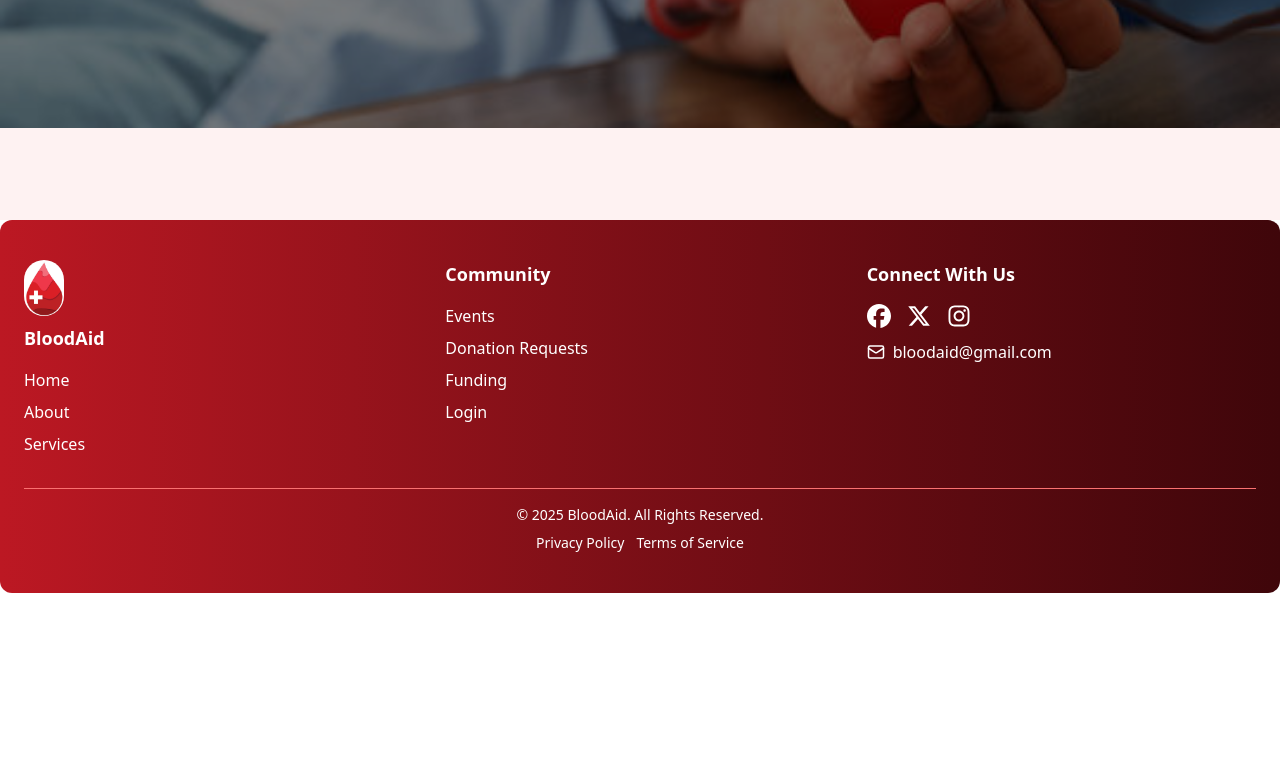
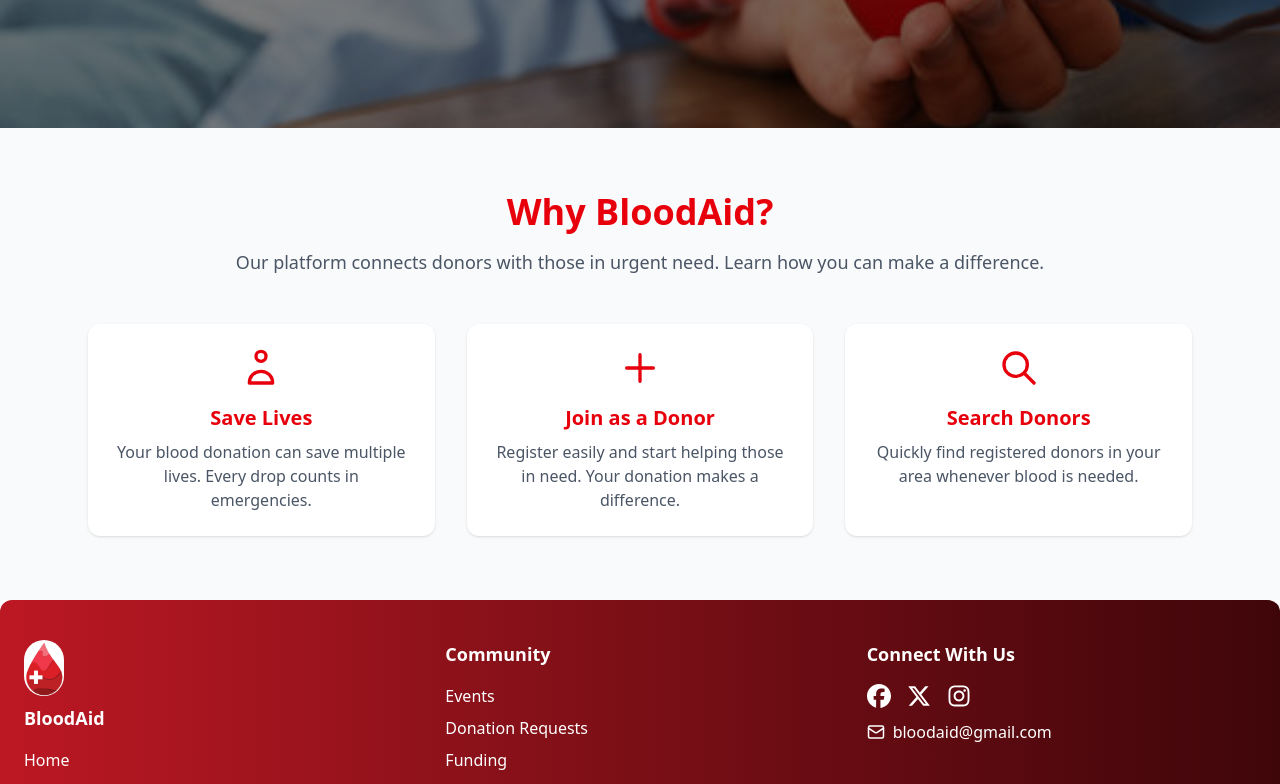
Before and after one commit to marufaakter1947/Blood-Aid, a React (Vite) app: page / in a window 1280 px wide. Shown: the part 512-1296 px from the top of the page. Before the commit the page ends 1105 px from the top, so only its background shows below. Built offline with nearby package versions, Linux system fonts and the light colour scheme; no server answers.

Commit message:
Featured section added

```diff
--- /dev/null
+++ b/src/Component/Featured/Featured.jsx
@@ -0,0 +1,102 @@
+import { motion } from "framer-motion";
+
+const features = [
+  {
+    title: "Save Lives",
+    description:
+      "Your blood donation can save multiple lives. Every drop counts in emergencies.",
+    icon: (
+      <svg
+        className="w-10 h-10 text-red-600"
+        fill="none"
+        stroke="currentColor"
+        strokeWidth={2}
+        viewBox="0 0 24 24"
+      >
+        <path
+          strokeLinecap="round"
+          strokeLinejoin="round"
+          d="M12 8c1.656 0 3-1.344 3-3S13.656 2 12 2 9 3.344 9 5s1.344 3 3 3zM12 14c-4 0-7 3-7 7h14c0-4-3-7-7-7z"
+        />
+      </svg>
+    ),
+  },
+  {
+    title: "Join as a Donor",
+    description:
+      "Register easily and start helping those in need. Your donation makes a difference.",
+    icon: (
+      <svg
+        className="w-10 h-10 text-red-600"
+        fill="none"
+        stroke="currentColor"
+        strokeWidth={2}
+        viewBox="0 0 24 24"
+      >
+        <path
+          strokeLinecap="round"
+          strokeLinejoin="round"
+          d="M12 4v16m8-8H4"
+        />
+      </svg>
+    ),
+  },
+  {
+    title: "Search Donors",
+    description:
+      "Quickly find registered donors in your area whenever blood is needed.",
+    icon: (
+      <svg
+        className="w-10 h-10 text-red-600"
+        fill="none"
+        stroke="currentColor"
+        strokeWidth={2}
+        viewBox="0 0 24 24"
+      >
+        <path
+          strokeLinecap="round"
+          strokeLinejoin="round"
+          d="M21 21l-6-6m2-5a7 7 0 11-14 0 7 7 0 0114 0z"
+        />
+      </svg>
+    ),
+  },
+];
+
+const Featured = () => {
+  return (
+    <section className="py-16 bg-gray-50">
+      <div className="max-w-6xl mx-auto px-6 text-center">
+        <h2 className="text-3xl md:text-4xl font-bold text-red-600">
+          Why BloodAid?
+        </h2>
+        <p className="mt-4 text-gray-600 text-lg">
+          Our platform connects donors with those in urgent need. Learn how you can make a difference.
+        </p>
+
+        <div className="mt-12 grid gap-8 md:grid-cols-3">
+          {features.map((feature, index) => (
+            <motion.div
+              key={index}
+              initial={{ opacity: 0, y: 30 }}
+              whileInView={{ opacity: 1, y: 0 }}
+              viewport={{ once: true }}
+              transition={{ duration: 0.6, delay: index * 0.2 }}
+              className="bg-white p-6 rounded-xl shadow hover:shadow-lg transition cursor-pointer"
+            >
+              <div className="flex items-center  justify-center mb-4">
+                {feature.icon}
+              </div>
+              <h3 className="text-xl font-bold text-red-600 mb-2">
+                {feature.title}
+              </h3>
+              <p className="text-gray-600">{feature.description}</p>
+            </motion.div>
+          ))}
+        </div>
+      </div>
+    </section>
+  );
+};
+
+export default Featured;
--- a/src/Pages/Home/Home.jsx
+++ b/src/Pages/Home/Home.jsx
@@ -1,6 +1,7 @@
 // import Plants from '../../components/Home/Plants'
 
 import Banner from "../../Component/Banner/Banner"
+import Featured from "../../Component/Featured/Featured"
 
 const Home = () => {
   return (
@@ -8,6 +9,7 @@ const Home = () => {
       {/* <Plants /> */}
       {/* More components */}
       <Banner></Banner>
+      <Featured></Featured>
     </div>
   )
 }
```
